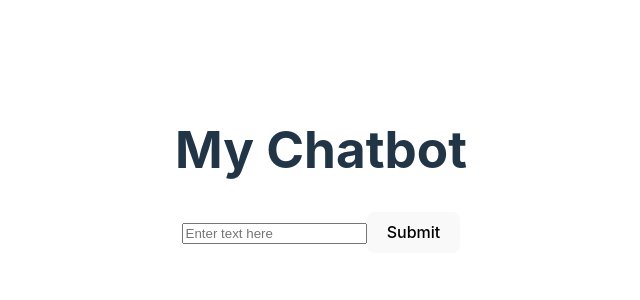
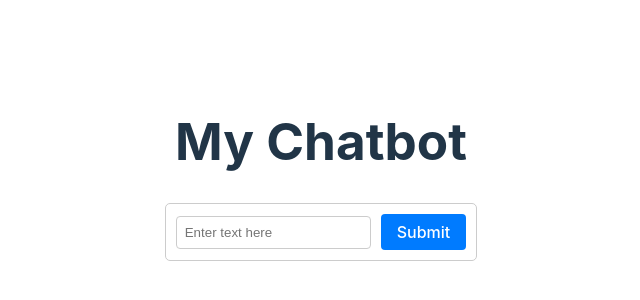
Before and after one commit to Rookie0031/react-test, a React (Vite) app in the folder my-chatbot/: page / in a window 1280 px wide. Shown: the part 230-530 px from the top of the page, without its empty margins (319-959 px from the left). Built offline with nearby package versions, Linux system fonts and the light colour scheme.

Commit message:
12. CSS module을 통한 UI 세부 조정

```diff
--- a/my-chatbot/src/components/ChatHistroyView.tsx
+++ b/my-chatbot/src/components/ChatHistroyView.tsx
@@ -1,5 +1,5 @@
 import React from 'react';
-import '../css/ChatHistoryView.css'; // Import the CSS file
+import styles from '../css/ChatHistoryView.module.css'; // Import the CSS file
 
 interface ChatHistoryItem {
   question: string;
@@ -12,13 +12,13 @@ interface ChatHistoryViewProps {
 
 const ChatHistoryView: React.FC<ChatHistoryViewProps> = ({ history }) => {
   return (
-    <div className="history-board">
+    <div className={styles.historyBoard}>
       {history.map((item, index) => (
-        <div key={index} className="history-item">
+        <div key={index} className={styles.historyItem}>
           <strong>Q:</strong> {item.question}
           <br />
           <strong>A:</strong> {item.answer}
-          <hr className="divider" /> {/* Add a divider */}
+          <hr className={styles.divider} /> {/* Add a divider */}
         </div>
       ))}
     </div>
--- a/my-chatbot/src/components/SearchBarView.tsx
+++ b/my-chatbot/src/components/SearchBarView.tsx
@@ -1,4 +1,5 @@
 import React from 'react';
+import styles from '../css/SearchBarView.module.css';
 
 interface SearchBarViewProps {
   text: string;
@@ -8,14 +9,20 @@ interface SearchBarViewProps {
 
 const SearchBarView: React.FC<SearchBarViewProps> = ({ text, setText, onSubmit }) => {
   return (
-    <div>
+    <div className={styles.container}>
       <input
         type="text"
         value={text}
         onChange={(e) => setText(e.target.value)}
         placeholder="Enter text here"
+        className={styles.input}
       />
-      <button onClick={onSubmit}>Submit</button>
+      <button
+        onClick={onSubmit}
+        className={styles.button}
+      >
+        Submit
+      </button>
     </div>
   );
 };
--- a/my-chatbot/src/css/ChatHistoryView.css
+++ b/my-chatbot/src/css/ChatHistoryView.module.css
@@ -1,4 +1,4 @@
-.history-board {
+.historyBoard {
     text-align: left; /* Align text to the left */
   }
 
--- /dev/null
+++ b/my-chatbot/src/css/SearchBarView.module.css
@@ -0,0 +1,24 @@
+.container {
+    display: flex;
+    align-items: center;
+    gap: 10px;
+    padding: 10px;
+    border: 1px solid #ccc;
+    border-radius: 5px;
+  }
+
+  .input {
+    flex: 1;
+    padding: 8px;
+    border-radius: 4px;
+    border: 1px solid #ccc;
+  }
+
+  .button {
+    padding: 8px 16px;
+    border-radius: 4px;
+    border: none;
+    background-color: #007BFF;
+    color: white;
+    cursor: pointer;
+  }
```
Also changed, not shown: my-chatbot/src/css/UserInputView.module.css (added).
